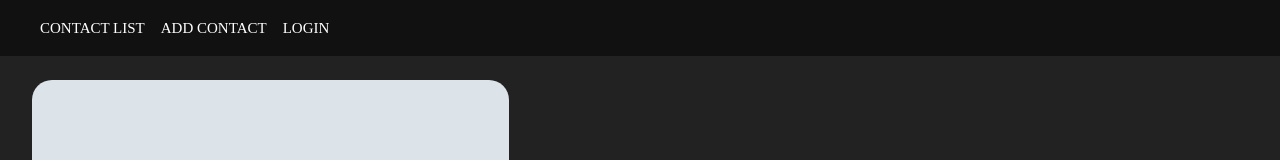
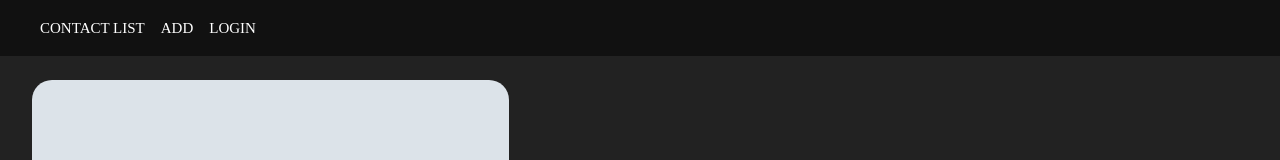
Before and after one commit to LegendPoint/AAA, a Vue app in the folder contactlist-master/vue-contactList/: page /login in a window 1280 px wide. Shown: the top 160 px of the page. Built offline with nearby package versions, Linux system fonts and the light colour scheme; a web font is replaced by a local one.

Commit message:
Update Navbar.vue

```diff
--- a/contactlist-master/vue-contactList/src/components/Navbar.vue
+++ b/contactlist-master/vue-contactList/src/components/Navbar.vue
@@ -13,7 +13,7 @@
           <router-link to="/contactlist" class="nav-link" style="color: white;">CONTACT LIST</router-link>
         </li>
         <li class="nav-item">
-          <router-link to="/contactadd" class="nav-link" style="color: white;">ADD CONTACT</router-link>
+          <router-link to="/contactadd" class="nav-link" style="color: white;">ADD</router-link>
         </li>
         <!-- <li class="nav-item">
           <router-link to="/userinfo" class="nav-link" style="color: white;">USER INFO</router-link>
```
